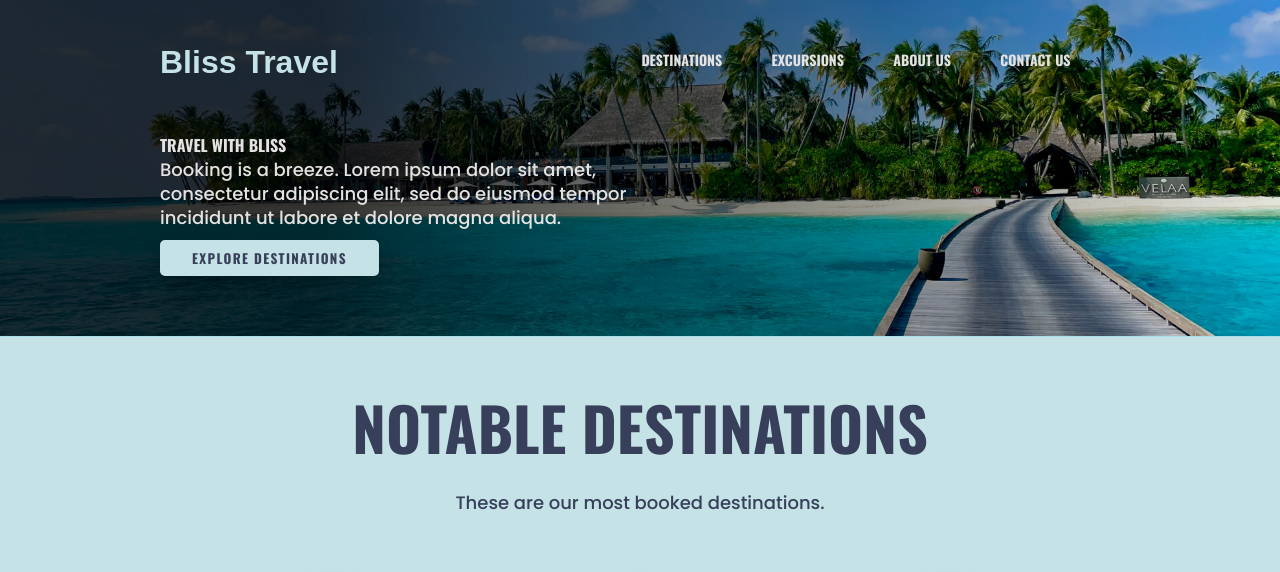
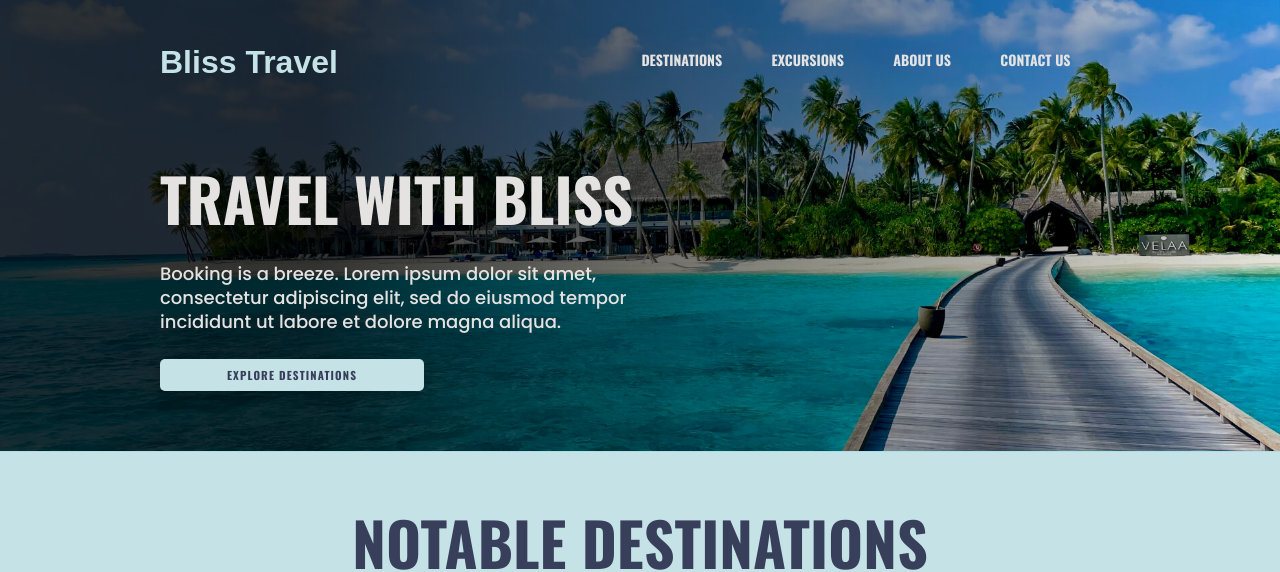
Before and after one commit to thegirldweez/bliss, a plain HTML site: page index.html in a window 1280 px wide. Shown: the top 572 px of the page. Drawn offline with nearby package versions, Linux system fonts and the light colour scheme; a web font is replaced by a local one.

Commit message:
Updated index

```diff
--- a/index.html
+++ b/index.html
@@ -20,6 +20,7 @@
   </head>
 
   <body>
+
     <header>
 
       <div class="content-wrapper">
@@ -43,15 +44,15 @@
 
         <div class="site-hero">
 
-          <div>
-            <span class="hero-title">Travel with Bliss</span>
+
+            <h1 class="hero-title">Travel with Bliss</h1>
             <p>Booking is a breeze.
               Lorem ipsum dolor sit amet, consectetur adipiscing elit, sed do eiusmod tempor incididunt ut labore et
               dolore magna
               aliqua.
             </p>
-            <button type="button">Explore Destinations</button>
-          </div>
+            <button type="button" class="hero-button">Explore Destinations</button>
+
 
         </div>
 
@@ -115,12 +116,15 @@
             </div>
           </div><!-- close destinations container -->
 
-          <figure class="quote">
+          <div class="quote">
+            <figure>
             <blockquote>
               <p>Not all those who wander are lost.</p>
             </blockquote>
             <figcaption> - J.R.R. Tolkien</figcaption>
-          </figure>
+            </figure>
+          </div>
+
         </div>
       </div><!-- close mid content wrapper -->
 
```
